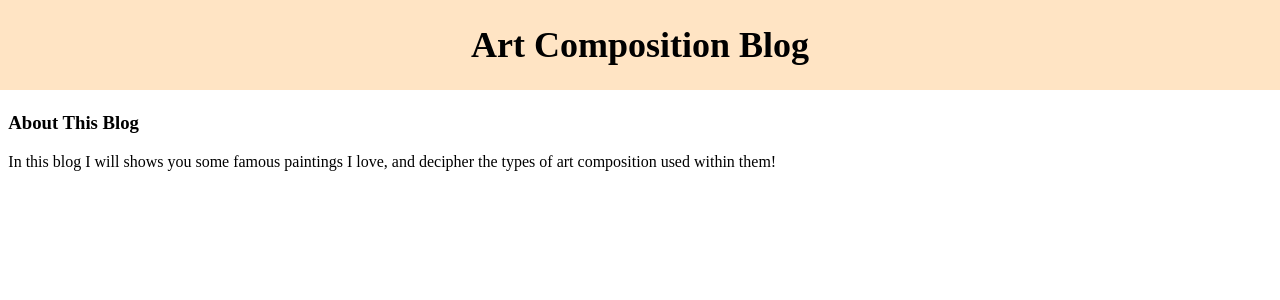
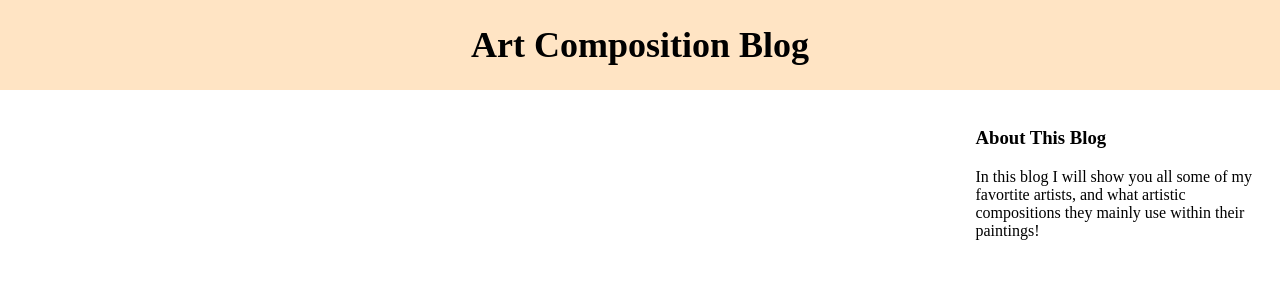
Before and after one commit to Isha8662/blogpost, a Flask app: page / in a window 1280 px wide. Shown: the top 300 px of the page. Run offline with Flask 3, Linux system fonts and the light colour scheme.

Commit message:
Started On Blog Structure

```diff
--- a/templates/index.html
+++ b/templates/index.html
@@ -11,11 +11,14 @@
         </div>
         <table>
             <tr>
-                <td class="content"></td>
+                <td class="content">
+                    {% block content %}
+                    {% endblock %}
+                </td>
                 <td class="about">
                     <div>
                         <h3>About This Blog</h3>
-                        <p>In this blog I will shows you some famous paintings I love, and decipher the types of art composition used within them!</p>
+                        <p>In this blog I will show you all some of my favortite artists, and what artistic compositions they mainly use within their paintings!</p>
                     </div>
                 </td>
             </tr>
--- a/templates/styles.css
+++ b/templates/styles.css
@@ -12,8 +12,17 @@ body {
     display: grid;
 }
 
+td {
+    padding: 1em;
+}
+
 .head {
     background-color: bisque;
     font-size: large;
     text-align: center;
 }
+
+.content {
+    width: 75%;
+
+}
```
Also changed, not shown: posts/Leonid Afremov/content.txt (added), posts/Vincent Van Gogh/content.txt (added).
